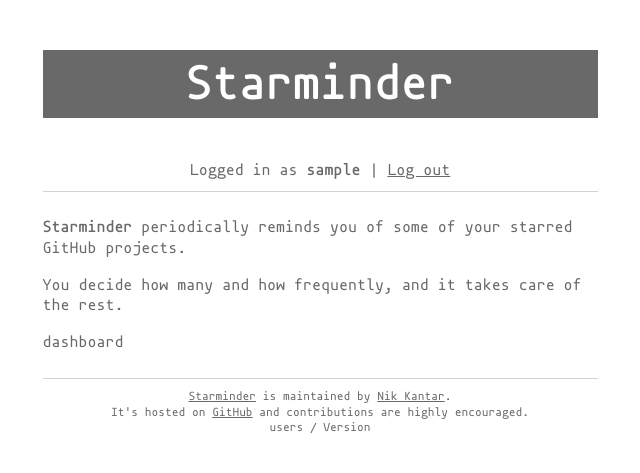
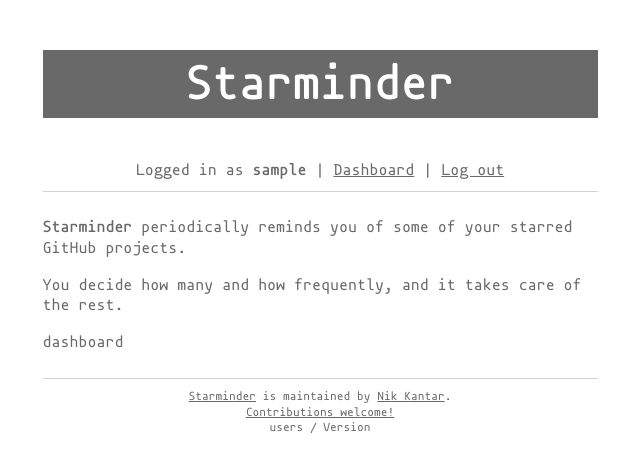
Before and after one commit to nkantar/Starminder, a Django app: page /dashboard/ in a window 1280 px wide. Shown: the top 473 px of the page, without its empty margins (320-960 px from the left). Run offline with Django 3.2, Linux system fonts and the light colour scheme; the visitor is signed in with stand-in values (Sample User, id 1); parts of the project's set-up code (start-up, migrations or seed data) failed here and were passed over; some libraries are stand-ins or nearby versions.

Commit message:
Update base template

```diff
--- a/starminder/main/templates/base.html
+++ b/starminder/main/templates/base.html
@@ -37,7 +37,7 @@
 
     <nav>
       {% if user.is_authenticated %}
-        Logged in as <strong>{{ user.username }}</strong> | <a href="{% url 'account_login' %}">Log out</a>
+        Logged in as <strong>{{ user.username }}</strong> | <a href="{% url 'dashboard' %}">Dashboard</a> | <a href="{% url 'account_logout' %}">Log out</a>
       {% else %}
         <a href="{% provider_login_url 'github' %}">Log in with GitHub</a>
       {% endif %}
@@ -52,7 +52,7 @@
 
     <footer>
       <a href="/">Starminder</a> is maintained by <a href="https://www.nkantar.com">Nik Kantar</a>.<br />
-      It's hosted on <a href="https://github.com/nkantar/Starminder">GitHub</a> and contributions are highly encouraged.<br />
+      <a href="https://github.com/nkantar/Starminder">Contributions welcome!</a><br />
       {# TODO user count #} users / Version {# TODO version #}
     </footer>
   </body>
```
